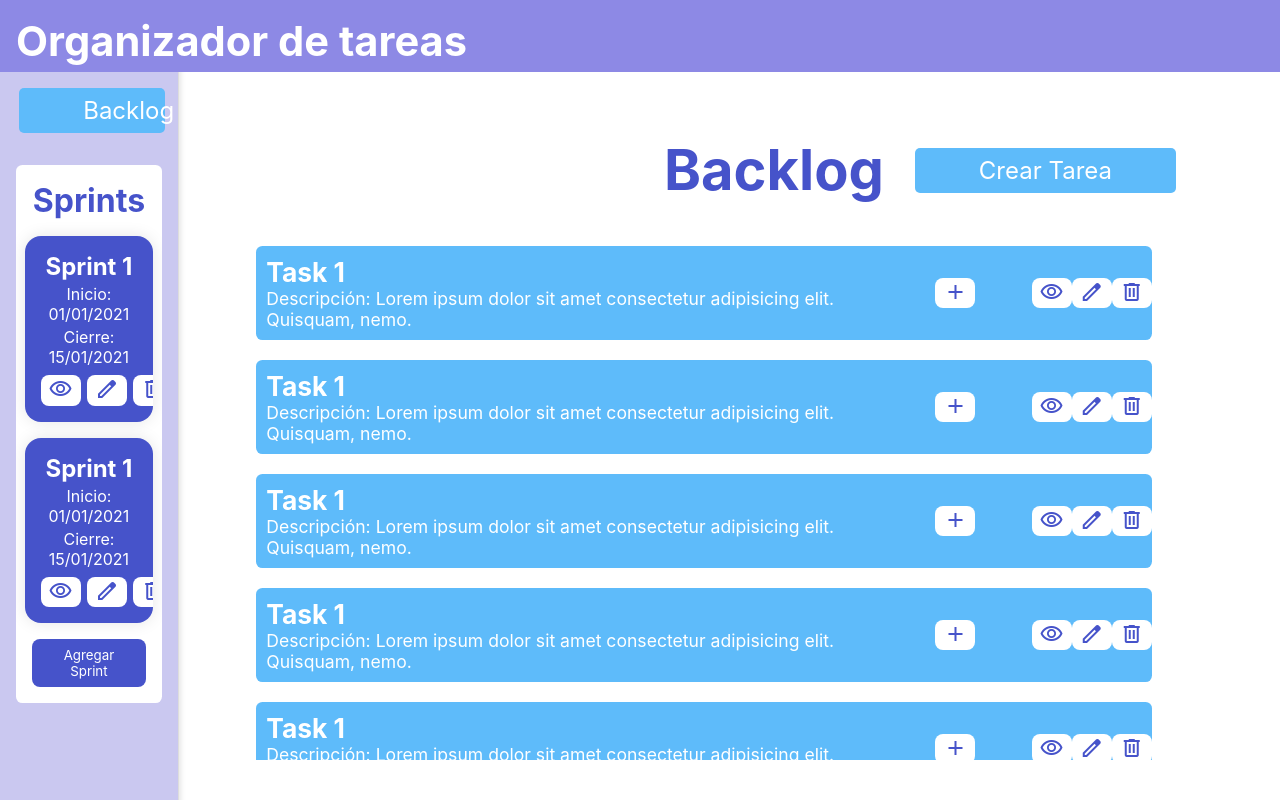
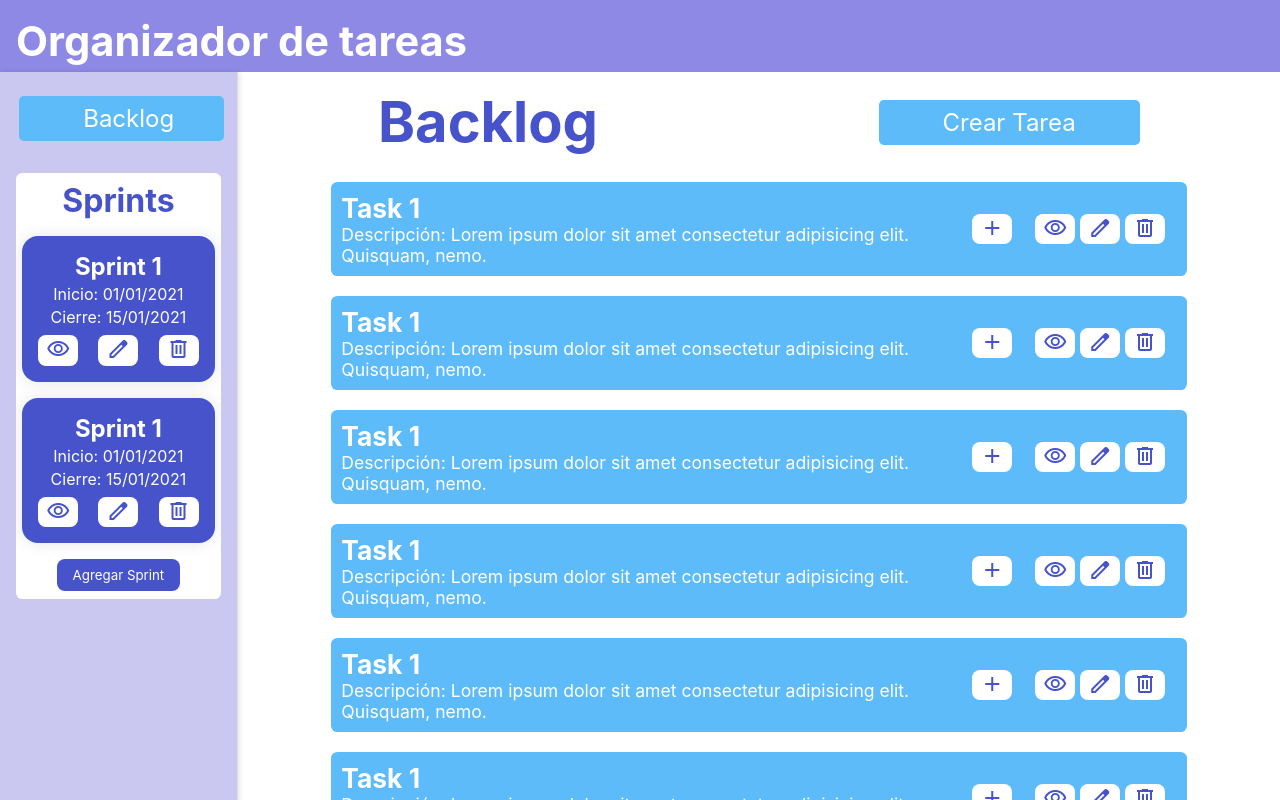
Before and after one commit to RodrigoRomero26/toDoList, a React (Vite) app in the folder toDoList/: page / in a window 1280 px wide. Built offline with nearby package versions, Linux system fonts and the light colour scheme.

Commit message:
Mejoras pantalla Backlog

```diff
--- /dev/null
+++ b/toDoList/src/components/screens/BacklogScreen/BacklogScreen.module.css
@@ -0,0 +1,10 @@
+.containerBacklogScreen{
+    width: 100vw;
+    height: 100vh;
+    overflow: hidden;
+}
+.containerAsideTaskList{
+    display: flex;
+    width: 100vw;
+    height: 100%;
+}
--- a/toDoList/src/components/screens/BacklogScreen/BacklogScreen.tsx
+++ b/toDoList/src/components/screens/BacklogScreen/BacklogScreen.tsx
@@ -1,12 +1,15 @@
-import { Aside } from "../../ui/Aside/Aside"
-import { Header } from "../../ui/Header/Header"
-import { TaskList } from "../../ui/TaskList/TaskList"
+import { Aside } from "../../ui/Aside/Aside";
+import { Header } from "../../ui/Header/Header";
+import { TaskList } from "../../ui/TaskList/TaskList";
+import styles from "./BacklogScreen.module.css";
 export const BacklogScreen = () => {
-  return (
-    <>
-    <Header />
-    <Aside />
-    <TaskList/>
-    </>
-  )
-}
+	return (
+		<div className={styles.containerBacklogScreen}>
+			<Header />
+			<div className={styles.containerAsideTaskList}>
+				<Aside />
+				<TaskList />
+			</div>
+		</div>
+	);
+};
--- a/toDoList/src/components/ui/Aside/Aside.module.css
+++ b/toDoList/src/components/ui/Aside/Aside.module.css
@@ -1,8 +1,5 @@
 .aside {
-    position: fixed;
-    top: 8vh;
-    left: 0;
-    width: 11.4vw;
+    width: 16vw;
     height: 100vh;
     background-color: #CAC8F0;
     border-right: 1px solid #ddd;
--- a/toDoList/src/components/ui/Header/Header.module.css
+++ b/toDoList/src/components/ui/Header/Header.module.css
@@ -4,9 +4,6 @@
 	color: white;
 	width: 100vw;
 	height: 5vh;
-	position: fixed;
-	top: 0;
-	left: 0;
 	z-index: 2;
 	font-size: 1.3rem;
 }
--- a/toDoList/src/components/ui/ListSprints/ListSprints.module.css
+++ b/toDoList/src/components/ui/ListSprints/ListSprints.module.css
@@ -3,7 +3,7 @@
 	flex-direction: column;
 	align-items: center;
 	justify-content: center;
-	padding: 1rem;
+	padding: .5rem;
 	height: 100%;
 	background-color: #fff;
 	border-radius: 0.4rem;
--- a/toDoList/src/components/ui/TaskCard/TaskCard.module.css
+++ b/toDoList/src/components/ui/TaskCard/TaskCard.module.css
@@ -17,14 +17,14 @@
     justify-content: space-around;
     align-items: center;
     width: 30%;
-
 }
 .taskCardActionsButtons{
     display: flex;
     flex-direction: row;
     justify-content: space-around;
     align-items: center;
-    width: 35%;
+    gap: .3rem;
+    width: 60%;
 }
 .taskCardActions button{
     background-color: #fff;
--- a/toDoList/src/components/ui/TaskList/TaskList.module.css
+++ b/toDoList/src/components/ui/TaskList/TaskList.module.css
@@ -1,12 +1,4 @@
-.containerPrincipalTaskList {
-	width: 80vw;
-	height: 80vh;
-	position: absolute;
-	left: 55%;
-	top: 55%;
-	transform: translate(-50%, -50%);
-	overflow: hidden;
-}
+
 .containerDataTaskList {
 	width: 100%;
 	height: 100%;
@@ -19,11 +11,11 @@
 }
 .titleandbuttonTaskList {
 	display: flex;
-	justify-content: space-between;
+	justify-content: space-around;
 	align-items: center;
-	width: 50%;
+	width: 100%;
 	padding: 1rem;
-	padding-left: 35vw;
+
 }
 .titleandbuttonTaskList h2 {
 	font-size: 3.5rem;
@@ -44,12 +36,11 @@
 		0 17px 50px 0 rgba(0, 0, 0, 0.19);
 }
 .containerTasks {
-	width: 95%;
+	width: calc(100vw-18vw);
 	height: 100%;
 	display: flex;
 	flex-direction: column;
 	align-items: center;
-	padding: 1rem;
     overflow-y: auto;
 }
 .containerTasks::-webkit-scrollbar {
--- a/toDoList/src/components/ui/TaskList/TaskList.tsx
+++ b/toDoList/src/components/ui/TaskList/TaskList.tsx
@@ -3,9 +3,9 @@ import { TaskCard } from "../TaskCard/TaskCard";
 import styles from "./TaskList.module.css";
 export const TaskList = () => {
 	return (
-		<div className={styles.containerPrincipalTaskList}>
 			<div className={styles.containerDataTaskList}>
 				<div className={styles.titleandbuttonTaskList}>
+
 					<h2>Backlog</h2>
 					<button>Crear Tarea</button>
 				</div>
@@ -20,6 +20,6 @@ export const TaskList = () => {
 					<TaskCard/>
                 </div>
 			</div>
-		</div>
+
 	);
 };
```
